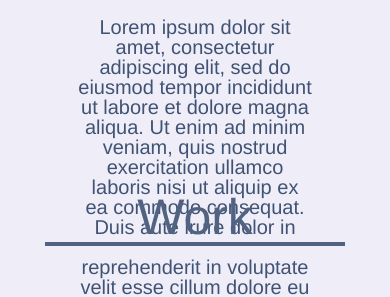
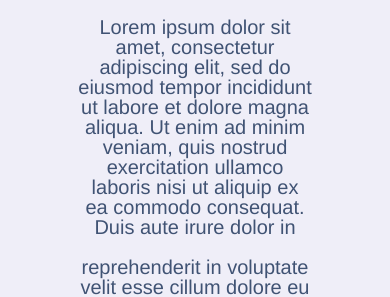
Before and after one commit to Josejpd3/02-Module-Professional-Portfolio, a plain HTML site: page index.html in a window 390 px wide. Shown: the part 557-854 px from the top of the page. Drawn offline with Linux system fonts and the light colour scheme.

Commit message:
fixed issue with paragraph overlaping in smaller screen devices

```diff
--- a/assets/css/style.css
+++ b/assets/css/style.css
@@ -174,7 +174,7 @@ main {
     display: flex;
     flex-direction: row;
     justify-content: space-between;
-    height: 205px;
+    height: 155px;
 }
 
 .about-me-section p {
@@ -185,10 +185,18 @@ main {
 }
 
 @media screen and (max-width: 1155px){
+    .about-me-section {
+        height: 100%;
+    }
+
     .about-me-section p {
         width: 60%;
     }
 }
+
+
+
+
 
 @media screen and (max-width: 720px) {
     .about-me-section {
--- a/index.html
+++ b/index.html
@@ -32,7 +32,6 @@
             <h3>About Me</h3>
             <p>
                 Lorem ipsum dolor sit amet, consectetur adipiscing elit, sed do eiusmod tempor incididunt ut labore et dolore magna aliqua. Ut enim ad minim veniam, quis nostrud exercitation ullamco laboris nisi ut aliquip ex ea commodo consequat. Duis aute irure dolor in <br><br>reprehenderit in voluptate velit esse cillum dolore eu fugiat nulla pariatur. Excepteur sint occaecat cupidatat non proident, sunt in culpa qui officia deserunt mollit anim id est laborum.
-                Lorem ipsum dolor sit amet, consectetur adipiscing elit, sed do eiusmod tempor incididunt ut labore et dolore magna aliqua. Ut enim ad minim veniam, quis nostrud exercitation ullamco laboris nisi ut aliquip ex ea commodo consequat. Duis aute irure dolor in reprehenderit in voluptate velit esse cillum dolore eu fugiat nulla pariatur. Excepteur sint occaecat cupidatat non proident, sunt in culpa qui officia deserunt mollit anim id est laborum.
             </p>
         </section>
 
```
